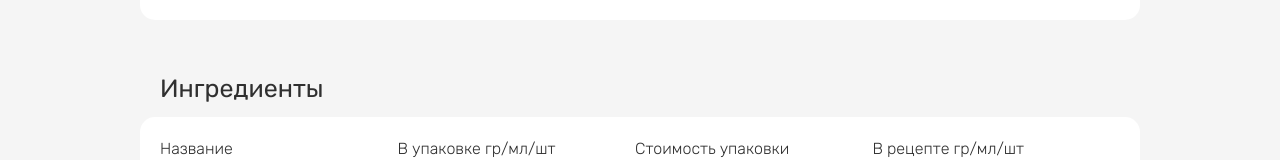
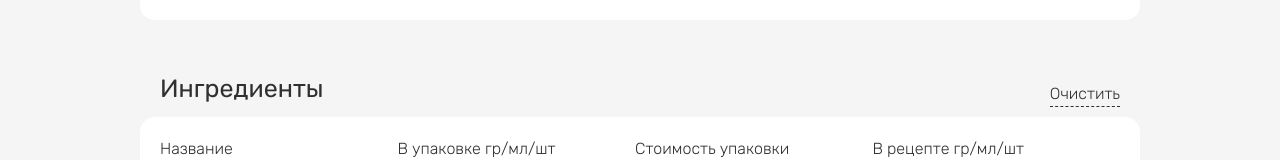
Before and after one commit to ipoliarush/mycake, a Vue app: page / in a window 1280 px wide. Shown: the part 281-441 px from the top of the page. Built offline with nearby package versions, Linux system fonts and the light colour scheme.

Commit message:
Добавлена кнопка Очистить

```diff
--- a/src/components/IngredientCake.vue
+++ b/src/components/IngredientCake.vue
@@ -2,9 +2,14 @@
   <div id="ingredient" class="ingredient">
     <div class="wrapp">
       <form class="form">
-        <h3 class="form__title">
-          Ингредиенты
-        </h3>
+        <div class="form__top">
+          <h3 class="form__title">
+            Ингредиенты
+          </h3>
+          <a v-on:click.prevent="CLEAR_INGRIDIENT(), count()" href="" class="form__clear">
+            Очистить
+          </a>
+        </div>
         <div class="form__head head">
           <div class="head__item">
             Название
@@ -65,6 +70,7 @@ export default {
   methods: {
     ...mapMutations([
       'UPDATE_INGRIDIENT',
+      'CLEAR_INGRIDIENT'
     ]),
     ...mapMutations({
       count: 'UPDATE_COSTPRICE'
@@ -114,13 +120,35 @@ export default {
     flex-direction: column;
     position: relative;
   }
+  .form__top {
+    margin-bottom: 10px;
+    display: flex;
+    justify-content: space-between;
+    align-items: flex-end;
+  }
   .form__title {
     margin-left: 20px;
-    margin-bottom: 10px;
     font-size: 21px;
 
     @include respond-to('small') {
       font-size: 25px;
+    }
+  }
+  .form__clear {
+    color: #303030;
+    margin-right: 20px;
+    cursor: pointer;
+    text-decoration: none;
+    border-bottom: 1px dashed #303030;
+    transition: .5s ease;
+
+    &:hover {
+      border-bottom: 1px transparent;
+    }
+
+    &:focus {
+      color: #00b557;
+      border-bottom: 1px transparent;
     }
   }
   .head {
```
